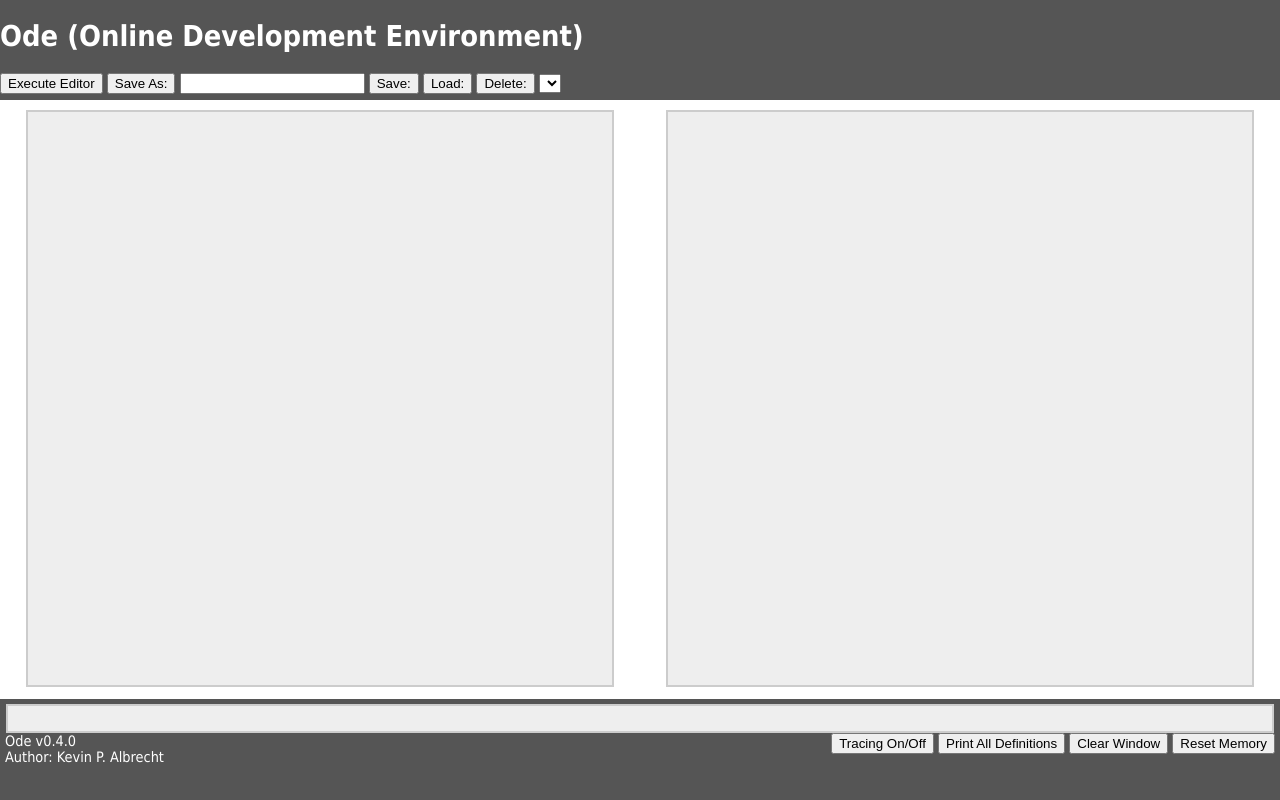
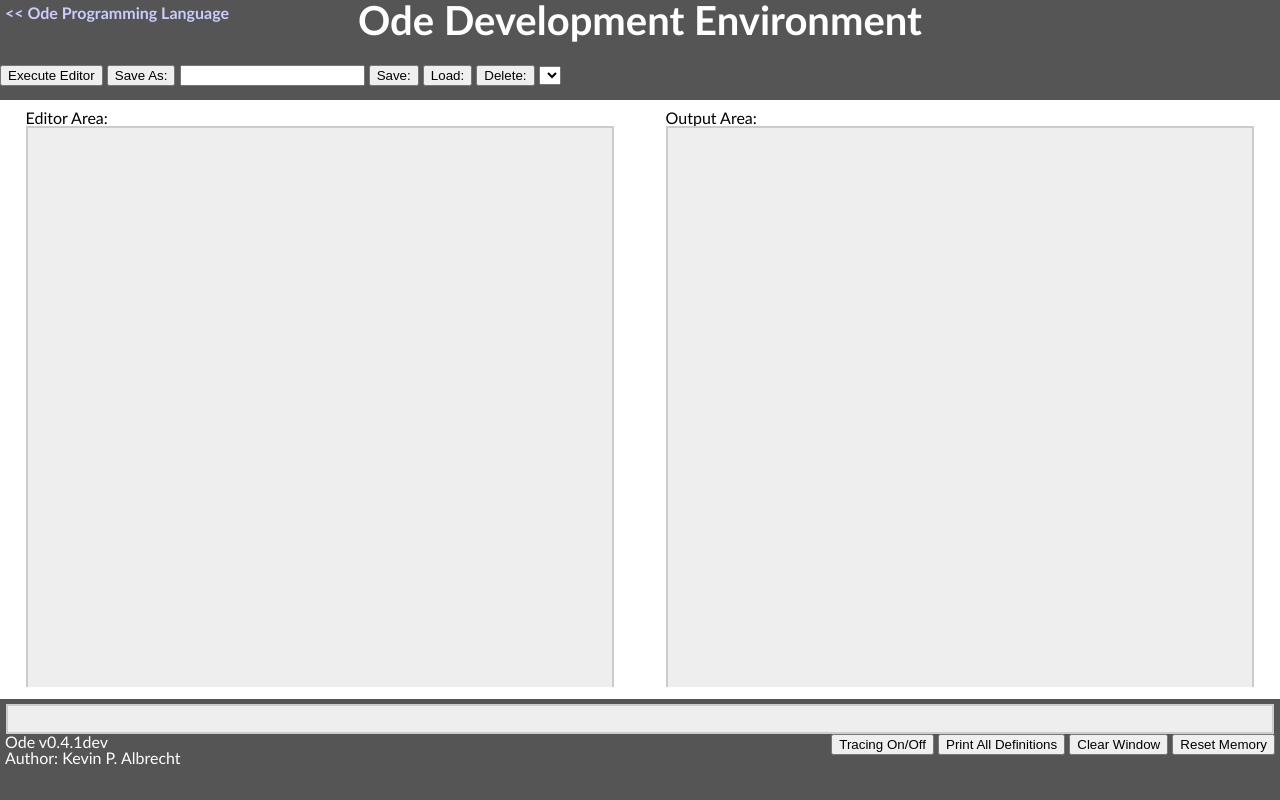
Before and after one commit to onlyafly/ode, a plain HTML site: page editor/index.html in a window 1280 px wide. Drawn offline with Linux system fonts and the light colour scheme.

Commit message:
Fixed bugs, cleaned up website.

```diff
--- a/editor/index.html
+++ b/editor/index.html
@@ -34,7 +34,11 @@
   <div id="top-frame">
     <div class="innertube">
 
-      <h1>Ode (Online Development Environment)</h1>
+      <nav>
+        <a href="../index.html" class="home">&lt;&lt; Ode Programming Language</a>
+      </nav>
+
+      <h1>Ode Development Environment</h1>
 
       <div class="button-area">
         <button type="button" id="execEditorButton">Execute Editor</button>
@@ -75,9 +79,11 @@
       <div class="colmask doublepage">
         <div class="colleft">
           <div class="col1">
+            Editor Area:<br>
             <textarea id="dev-editor" class="textBox"></textarea>
           </div>
           <div class="col2">
+            Output Area:<br>
             <textarea id="dev-results" class="textBox" readonly="readonly"></textarea>
           </div>
         </div>
--- a/src/ode/controller.js
+++ b/src/ode/controller.js
@@ -114,5 +114,5 @@ ode.Controller.prototype.getAuthorInfo = function() {
  * @return {string} The current version information.
  */
 ode.Controller.prototype.getVersionInfo = function() {
-  return 'Ode v0.4.0';
+  return 'Ode v0.4.1dev';
 };
--- a/styles/documentation.css
+++ b/styles/documentation.css
@@ -21,3 +21,8 @@ h2 {
   border-top: 2px double gray;
   margin-top: 20px;
 }
+
+h3 {
+  font-family: 'DejaVuSansMonoBook', "Bitstream Vera Sans Mono", "Consolas", "Lucida Console",
+    Calibri, Consolas, monospace;
+}
--- a/styles/editor-main.css
+++ b/styles/editor-main.css
@@ -1,11 +1,43 @@
+@import "reset.css";
+
 body {
-  font-family: "Tahoma", "Geneva", "Lucida Sans Unicode", "Lucida Grande",
+  font-size: 18px;
+  font-family: "Myriad Pro", "Gill Sans", "Gill Sans MT", Calibri,
     sans-serif;
   background-color: #FFFFFF;
-  font-size: 0.9em;
+  font-size: 1em;
 }
 
-#dev-editor, #dev-results {
+h1 {
+  font-weight: bold;
+  font-size: 40px;
+  margin-bottom: 25px;
+  text-align: center;
+}
+
+p {
+  padding-top: 5px;
+  padding-bottom: 5px;
+}
+
+nav {
+  float: left;
+  margin: 5px;
+  position: absolute;
+}
+
+nav a {
+  font-weight: bold;
+  text-decoration: none;
+}
+
+#top-frame a,
+#bottom-frame a {
+  color: #ccf
+}
+
+#dev-editor,
+#dev-results {
   height: 100%;
   width: 100%;
 }
--- /dev/null
+++ b/styles/homepage.css
@@ -0,0 +1,13 @@
+@import "site.css";
+
+h1 {
+  display: none;
+}
+
+header {
+  height: 190px;
+}
+
+#sheet {
+  background: #fff url('images/logo.jpg') no-repeat scroll center 0;
+}
--- a/styles/site.css
+++ b/styles/site.css
@@ -35,7 +35,7 @@ body {
 }
 
 h1,h2,h3,h4,h5,h6 {
-  font-family: 'OstrichSansMedium', "Myriad Pro", "Gill Sans",
+  font-family: "Myriad Pro", "Gill Sans",
     "Gill Sans MT", Calibri, sans-serif;
   font-weight: bold;
   margin-top: 10px;
@@ -44,21 +44,19 @@ h1,h2,h3,h4,h5,h6 {
 }
 
 h1 {
-  font-size: 50px;
+  font-size: 40px;
   margin-bottom: 25px;
   text-align: center;
 }
 
 h2 {
-  font-size: 32px;
+  font-size: 28px;
   padding-top: 10px;
   margin-bottom: 25px;
 }
 
 h3 {
   font-size: 16px;
-  font-family: "Bitstream Vera Sans Mono", "Consolas", "Lucida Console",
-    'DejaVuSansMonoBook', Calibri, Consolas, monospace;
   margin-bottom: 10px;
 }
 
@@ -70,6 +68,7 @@ p {
 ul {
   list-style-type: disc;
   list-style-position: inside;
+  margin-bottom: 1em;
 }
 
 li {
```
Also changed, not shown: index.html (+14 -8 lines), tests/ode/unit-controller.js (+2 -2 lines), tests/ode/unit-nodes.js (+1 -1 lines), tests/ode/unit-symboltable.js (+20 -10 lines), styles/images/logo-small.png, styles/images/logo.png (deleted), 3 other files.
